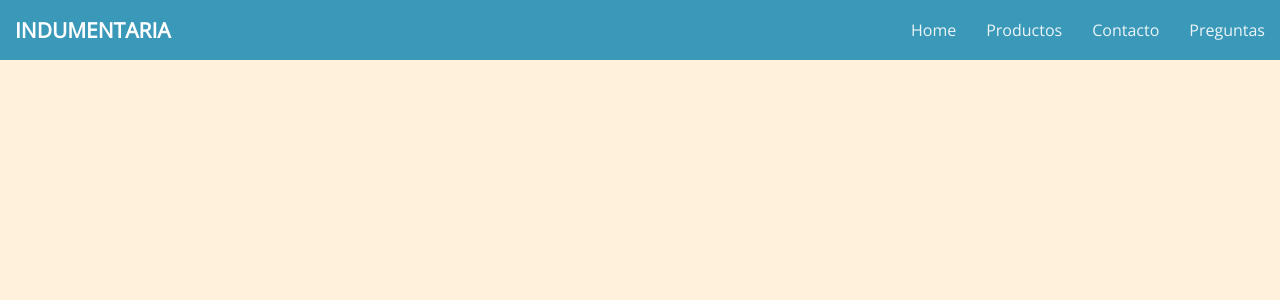
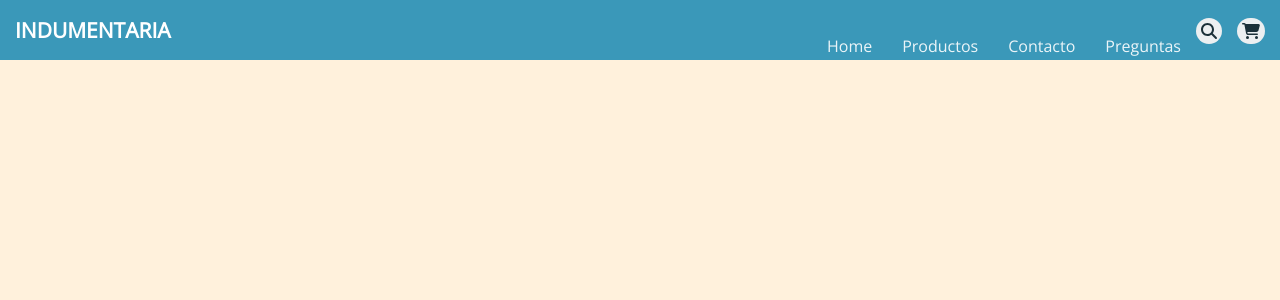
Before and after one commit to guille-f-f/proyecto-react, a React (Vite) app: page / in a window 1280 px wide. Shown: the top 300 px of the page. Built offline with nearby package versions, Linux system fonts and the light colour scheme.

Commit message:
commit-inicial

```diff
--- a/src/Componentes/BarraNavegacion/Nav.css
+++ b/src/Componentes/BarraNavegacion/Nav.css
@@ -18,8 +18,10 @@
     font-size: 16px;
     text-decoration: none;
     margin: 15px;
+    margin-top: 0;
     position: relative;
     opacity: 0.9;
+
 }
 
 .Navbar > .nav-items > a:hover{
@@ -44,6 +46,29 @@
 .Navbar > .nav-toggle {
     display: none;
 }
+
+.icono{
+    font-weight: 700;
+    color: #1b3039;
+    padding: 9px 25px;
+    background: #eceff1;
+    border: none;
+    border-radius: 50px;
+    cursor: pointer;
+    transition: all 0.3s ease 0s;
+    display: inline-flex;
+    margin-right: 15px;
+    margin-top: 15px;
+    margin-bottom: 10px;
+    padding: 5px;
+}
+
+.icono:hover{
+    background-color: #e2f1f8;
+    color: #F9D949;
+    transform: scale(1.1);
+}
+
 
 @media (max-width: 700px){
     .Navbar > .nav-items{
@@ -119,6 +144,4 @@
         transform: rotate(-45deg) translate(26px, 26px);
     }
 
-
-
 }
--- a/src/Componentes/BarraNavegacion/Navbar.jsx
+++ b/src/Componentes/BarraNavegacion/Navbar.jsx
@@ -1,7 +1,7 @@
 import React, { useState } from "react";
 import '../BarraNavegacion/Nav.css'
-
-
+import {FontAwesomeIcon} from '@fortawesome/react-fontawesome'
+import { faSearch, faShoppingCart } from '@fortawesome/free-solid-svg-icons'
 
 const Navbar = () => {
   const [isOpen, setIsOpen] = useState(false);
@@ -13,8 +13,12 @@ const Navbar = () => {
         <a href="/productos">Productos</a>
         <a href="/contacto">Contacto</a>
         <a href="/preguntas">Preguntas</a>
+
+        <FontAwesomeIcon className="icono" icon={faSearch} />
+        <FontAwesomeIcon className="icono" icon={faShoppingCart} />
+
       </div>
-      <div
+    <div
         className={`nav-toggle ${isOpen && "open"}`}
         onClick={() => setIsOpen(!isOpen)}
       >
```
